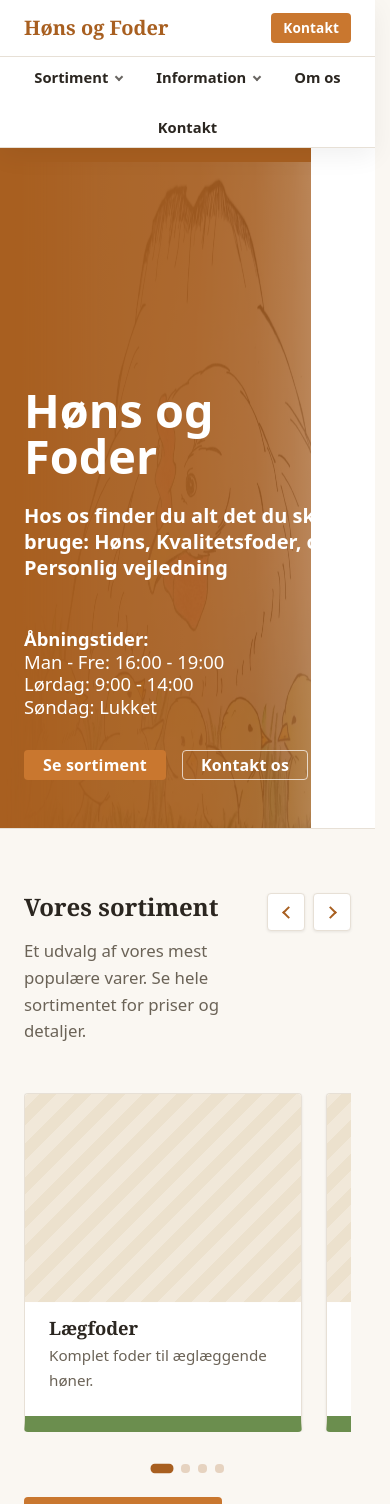
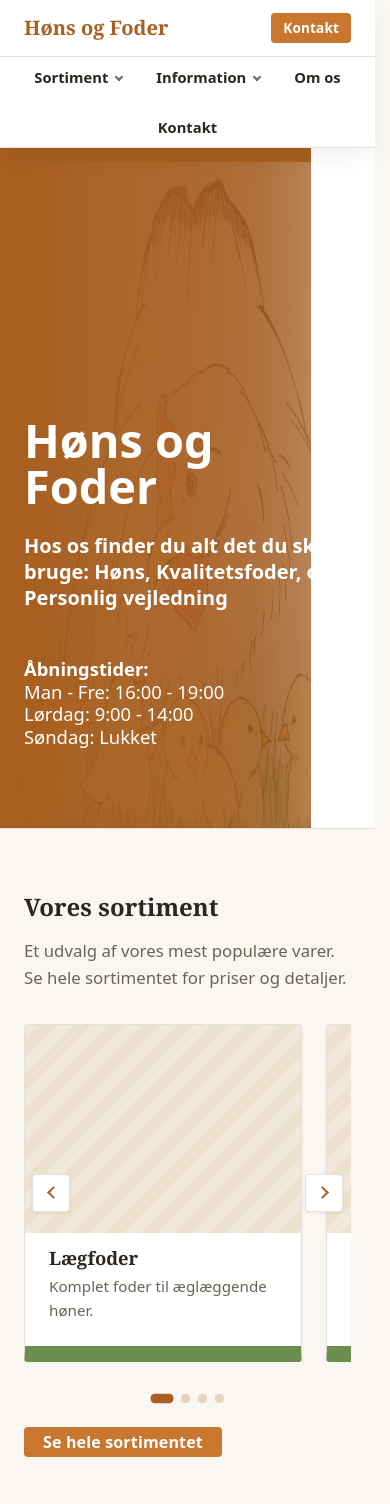
Before and after one commit to Bean-Machinie/Hoens-og-Foder-hjemmeside, a React (Vite) app: page / in a window 390 px wide. Shown: the top 1504 px of the page. Built offline with nearby package versions, Linux system fonts and the light colour scheme.

Commit message:
Reposition catalogue controls and simplify hero

```diff
--- a/src/pages/home/sections/CatalogueSection.module.css
+++ b/src/pages/home/sections/CatalogueSection.module.css
@@ -3,10 +3,6 @@
 }
 
 .top {
-  display: flex;
-  align-items: flex-end;
-  justify-content: space-between;
-  gap: var(--space-4);
   margin-bottom: var(--space-5);
 }
 
@@ -19,12 +15,10 @@
   font-size: 1.05rem;
 }
 
-.controls {
-  display: flex;
-  gap: var(--space-2);
-}
-
 .control {
+  position: absolute;
+  top: 50%;
+  z-index: 2;
   display: inline-flex;
   align-items: center;
   justify-content: center;
@@ -47,6 +41,24 @@
   transform: scale(1.04);
 }
 
+.previous {
+  left: 0;
+  transform: translate(-50%, -50%);
+}
+
+.previous:hover {
+  transform: translate(-50%, -50%) scale(1.04);
+}
+
+.next {
+  right: 0;
+  transform: translate(50%, -50%);
+}
+
+.next:hover {
+  transform: translate(50%, -50%) scale(1.04);
+}
+
 .control span {
   width: 9px;
   height: 9px;
@@ -57,6 +69,10 @@
 
 .next span {
   transform: translateX(-2px) rotate(225deg);
+}
+
+.carouselShell {
+  position: relative;
 }
 
 .carousel {
@@ -182,11 +198,6 @@
     flex-direction: column;
   }
 
-  .controls {
-    align-self: stretch;
-    justify-content: flex-end;
-  }
-
   .dots {
     align-self: center;
   }
@@ -194,4 +205,22 @@
   .slide {
     flex-basis: 86%;
   }
+
+  .previous {
+    left: var(--space-2);
+    transform: translateY(-50%);
+  }
+
+  .previous:hover {
+    transform: translateY(-50%) scale(1.04);
+  }
+
+  .next {
+    right: var(--space-2);
+    transform: translateY(-50%);
+  }
+
+  .next:hover {
+    transform: translateY(-50%) scale(1.04);
+  }
 }
--- a/src/pages/home/sections/CatalogueSection.tsx
+++ b/src/pages/home/sections/CatalogueSection.tsx
@@ -96,26 +96,17 @@
               priser og detaljer.
             </p>
           </header>
+        </div>
 
-          <div className={styles.controls} aria-label="Sortiment carousel">
+        <div className={styles.carouselShell}>
           <button
             aria-label="Forrige vare"
-              className={styles.control}
+            className={`${styles.control} ${styles.previous}`}
             onClick={scrollPrev}
             type="button"
           >
             <span aria-hidden="true" />
           </button>
-            <button
-              aria-label="Næste vare"
-              className={`${styles.control} ${styles.next}`}
-              onClick={scrollNext}
-              type="button"
-            >
-              <span aria-hidden="true" />
-            </button>
-          </div>
-        </div>
 
           <div className={styles.carousel} ref={emblaRef}>
             <ul className={styles.track}>
@@ -129,6 +120,16 @@
                 </li>
               ))}
             </ul>
+          </div>
+
+          <button
+            aria-label="Næste vare"
+            className={`${styles.control} ${styles.next}`}
+            onClick={scrollNext}
+            type="button"
+          >
+            <span aria-hidden="true" />
+          </button>
         </div>
 
         <div className={styles.footer}>
--- a/src/pages/home/sections/Hero.module.css
+++ b/src/pages/home/sections/Hero.module.css
@@ -138,22 +138,6 @@
   font-weight: 800;
 }
 
-.actions {
-  display: flex;
-  flex-wrap: wrap;
-  gap: var(--space-3);
-}
-
-.actions a:last-child {
-  border-color: rgba(255, 255, 255, 0.7);
-  color: #fff;
-}
-
-.actions a:last-child:hover {
-  border-color: #fff;
-  color: #fff;
-}
-
 @media (max-width: 980px) {
   .hero {
     min-height: auto;
--- a/src/pages/home/sections/Hero.tsx
+++ b/src/pages/home/sections/Hero.tsx
@@ -1,4 +1,3 @@
-import Button from '@/components/ui/Button';
 import heroImage from '@/assets/images/Hero_Image.webp';
 import { SITE } from '@/config/site';
 import styles from './Hero.module.css';
@@ -25,12 +24,6 @@
             <p>Søndag: Lukket</p>
           </div>
 
-          <div className={styles.actions}>
-            <Button to="/sortiment">Se sortiment</Button>
-            <Button to="/kontakt" variant="secondary">
-              Kontakt os
-            </Button>
-          </div>
         </div>
       </div>
     </section>
```
Lines whose indentation alone changed are shown as unchanged.
